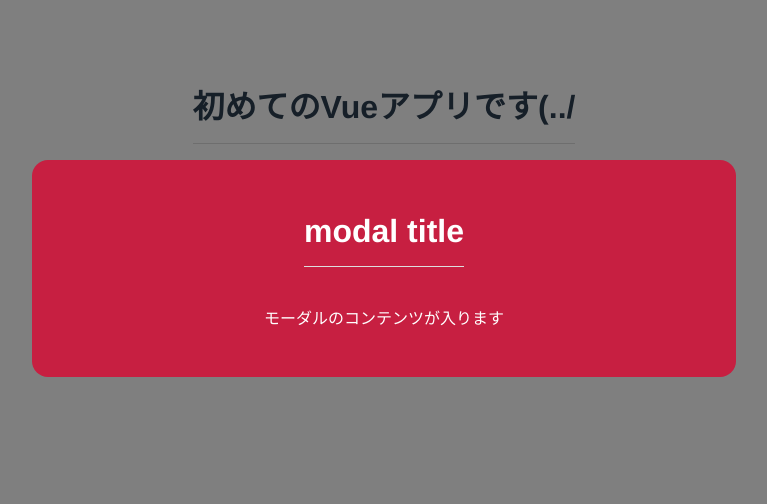
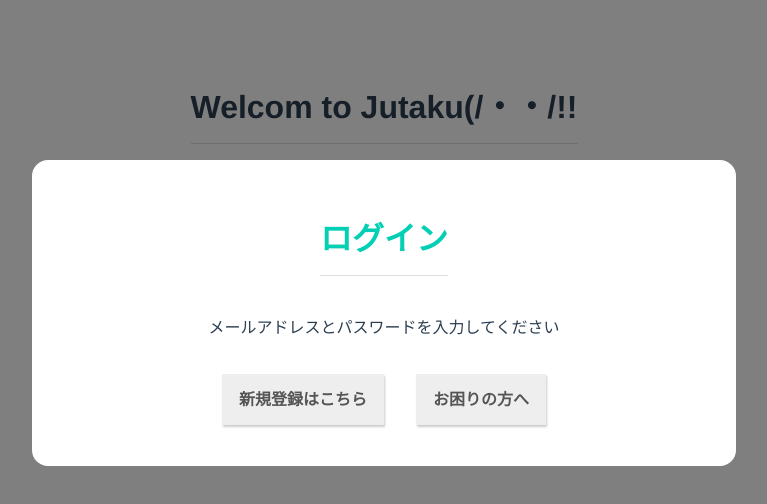
Before and after one commit to yozakurakirei/vue3-modal, a Vue app: page / in a window 1280 px wide. Both pictures are taken after a click on the button "ログイン". Shown: the top 504 px of the page, without its empty margins (256-1023 px from the left). Built offline with nearby package versions, Linux system fonts and the light colour scheme.

Commit message:
new modal button create

```diff
--- a/src/App.vue
+++ b/src/App.vue
@@ -1,34 +1,53 @@
 <template>
   <h1>{{ msg }}</h1>
   <div v-if="showModal">
-    <Modal :title="title" :text="text" theme="sale" @close="toggleModal" />
-    <Signup />
+    <Modal theme="" @close="toggleModal" >
+      <template v-slot:links>
+        <a href="#">新規登録はこちら</a>
+        <a href="#">お困りの方へ</a>
+      </template>
+      <h1>ログイン</h1>
+      <p>メールアドレスとパスワードを入力してください</p>
+    </Modal>
   </div>
+
+  <div v-if="showLogin">
+    <Modal theme="" @close="toggleLogin" >
+      <template v-slot:links>
+        <a href="#">ログインはこちら</a>
+        <a href="#">お困りの方へ</a>
+      </template>
+      <h1>新規登録</h1>
+      <p>アカウントを作ってみましょう</p>
+    </Modal>
+  </div>
+
   <br>
   <button @click="toggleModal">ログイン</button>
-  <button @click="toggleModal">新規登録</button>
+  <button @click="toggleLogin">新規登録</button>
 </template>
 
 <script>
 import Modal from "./components/Modal.vue";
-import Signup from "./components/Signup.vue";
 
 export default {
   name: 'App',
   components: {
-    Modal, Signup,
+    Modal,
   },
   data() {
     return {
+      msg: "Welcom to Jutaku(/・・/!!",
       showModal: false,
-      msg: "初めてのVueアプリです(../",
-      title: "modal title",
-      text: "モーダルのコンテンツが入ります",
+      showLogin: false,
     }
   },
   methods: {
     toggleModal() {
       this.showModal = !this.showModal
+    },
+    toggleLogin() {
+      this.showLogin = !this.showLogin
     }
   }
 }
--- a/src/components/Modal.vue
+++ b/src/components/Modal.vue
@@ -1,15 +1,17 @@
 <template>
-  <div class="backdrop" @click="closeModal">
+  <div class="backdrop" @click.self="closeModal">
     <div class="modal" :class="{ sale: theme === 'sale' }">
-      <h1>{{ title }}</h1>
-      <p>{{ text }}</p>
+      <slot>デフォルト部分なのでコンテンツがない時に表示されます</slot>
+      <div class="actions">
+        <slot name="links"></slot>
+      </div>
     </div>
   </div>
 </template>
 
 <script>
 export default {
-  props: ["title", "text", "theme"],
+  props: ["theme"],
   methods: {
     closeModal() {
       this.$emit("close");
@@ -34,6 +36,20 @@
       h1 {
         color: #03cfb4
       }
+      .actions {
+        text-align: center;
+        margin: 3rem 0 1.5rem 0;
+        a {
+          color: #555;
+          font-weight: bold;
+          padding: 1rem;
+          border: 1px solid #eee;
+          background: #eee;
+          text-decoration: none;
+          margin: 1rem;
+          box-shadow: 1px 2px 2px #ccc;
+        }
+      }
     }
     .sale {
       background: rgb(199, 31, 65);
--- a/src/components/Signup.vue
+++ b/src/components/Signup.vue
@@ -1,3 +1,7 @@
 <template>
+  <div class="modal" :class="{ sale: theme === 'sale' }"></div>
   <h1>新規登録</h1>
+  <div class="actions">
+    <slot name="signup"></slot>
+  </div>
 </template>
```
Also changed, not shown: src/assets/logo.png (deleted).
